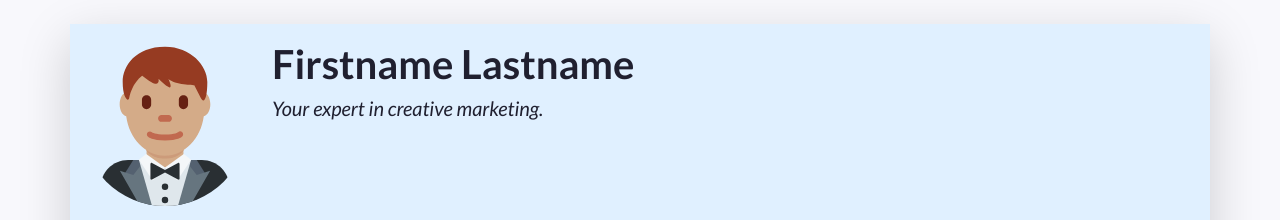
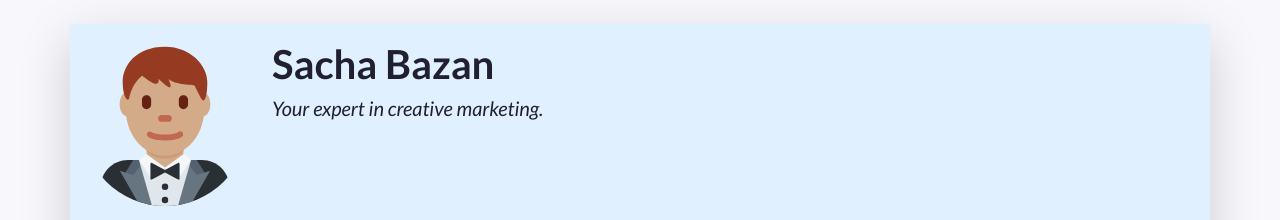
Before and after one commit to sachabazan/Try-out, a plain HTML site: page index.html in a window 1280 px wide. Shown: the top 220 px of the page. Drawn offline with nearby package versions, Linux system fonts and the light colour scheme.

Commit message:
Update index.html

```diff
--- a/index.html
+++ b/index.html
@@ -54,7 +54,7 @@
           A container to wrap around your name and tagline. Full-width at small size, then columns of increasing size.
         -->
         <div class="col-12 col-sm-8 col-md-9 col-lg-10 my-3 header-content">
-          <h1 class="fw-bolder">Firstname Lastname</h1>
+          <h1 class="fw-bolder">Sacha Bazan&nbsp;</h1>
           <h5 class="fst-italic tagline">Your expert in creative marketing.</h5>
         </div>
       </header>
```
